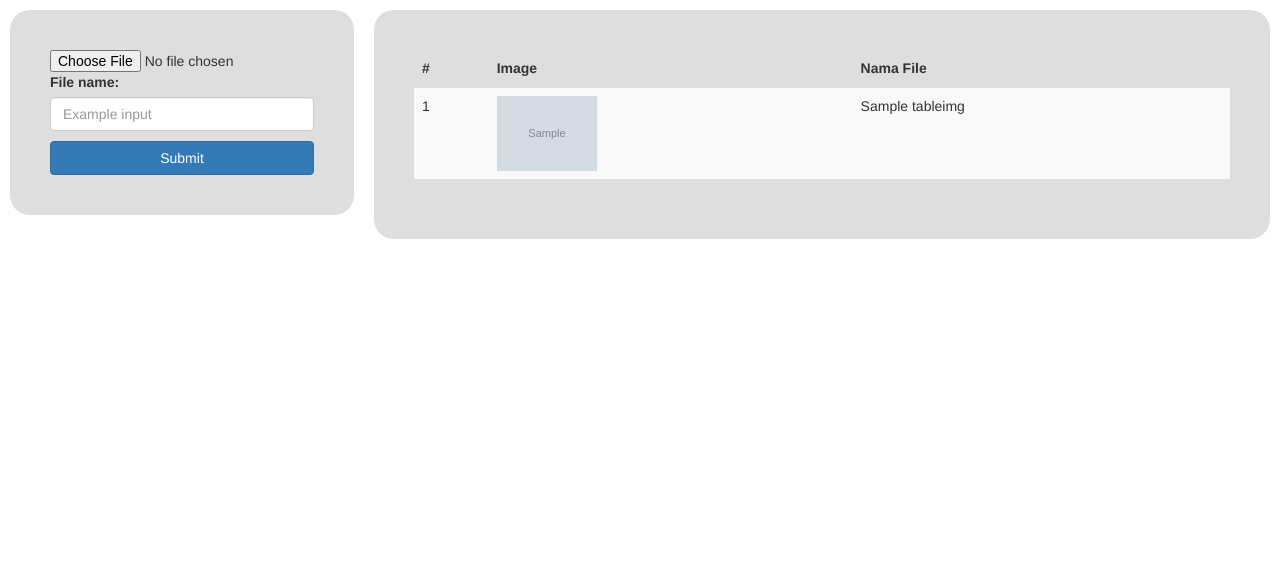
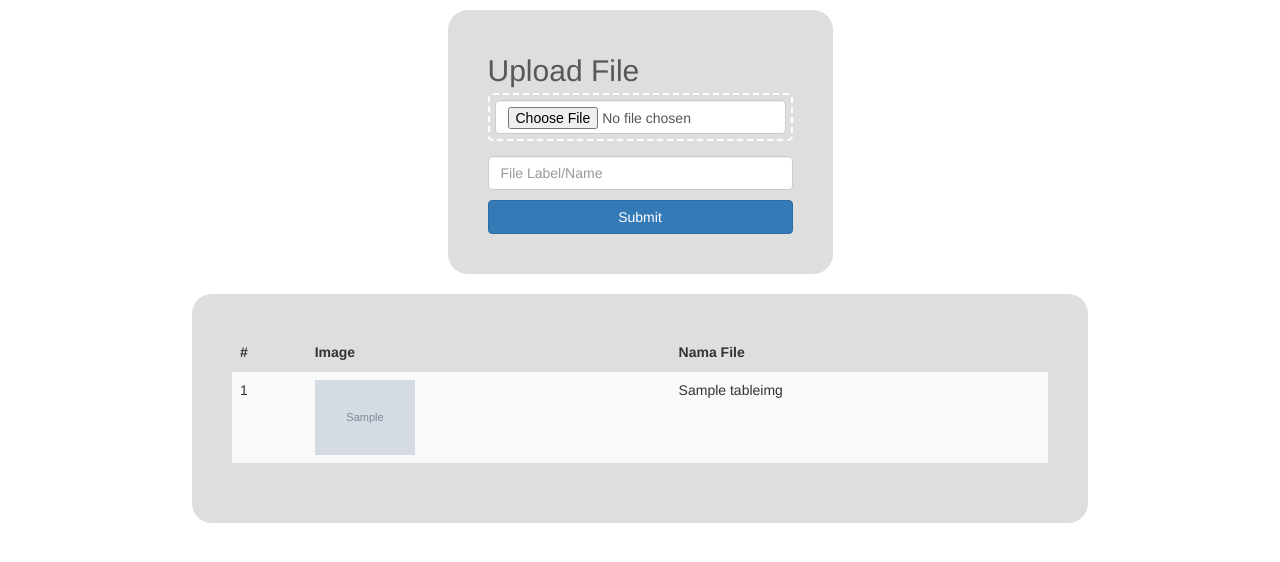
Before and after one commit to Alexanderdivv/WebDocker, a Flask app: page / in a window 1280 px wide. Shown: the top 562 px of the page. Run offline with Flask 3, Linux system fonts and the light colour scheme; tables that the repository leaves empty or names only in its code hold one stand-in row (values such as "Sample post"); grey boxes marked "Sample" are stand-in pictures; some libraries are stand-ins or nearby versions.

Commit message:
upload and show fix in local docker container

```diff
--- a/app.py
+++ b/app.py
@@ -1,4 +1,4 @@
-from flask import Flask, render_template, url_for, request
+from flask import Flask, render_template, url_for, request, send_from_directory
 import os
 import mysql.connector
 from werkzeug.utils import secure_filename
@@ -9,6 +9,9 @@ import base64
 
 
 app = Flask(__name__)
+
+app.config['UPLOAD_FOLDER'] = '/efsdata'
+
 
 # @app.route("/")
 # def index():
@@ -31,16 +34,12 @@ db = mysql.connector.connect(
     database='webimage'
 )
 
-# @app.route("/")
-# def index():
-#     return render_template("index.html")
+# route to serve image
+@app.route('/<path:filename>')
+def serve_image(filename):
+    return send_from_directory("/",filename)
 
-# @app.route('/db')
-# def getDB():
-#     cursor = db.cursor()
-#     cursor.execute('SELECT * FROM webimg')
-#     results = cursor.fetchall()
-#     return str(results)
+# send_from_directory is used to send files from your flask app
 
 # show all data from database in the table form (index.html)
 @app.route('/')
@@ -48,12 +47,13 @@ def getDB():
     cursor = db.cursor()
     cursor.execute('SELECT * FROM tableimg')
     results = cursor.fetchall()
-    # get the image from directory and show it in the table html
-    # for result in results:
-    #     image = result[1]
-    #     with open(image, "rb") as img_file:
-    #         my_string = base64.b64encode(img_file.read())
-    #         result[1] = my_string.decode('utf-8')
+    # show if the image is already in directory or not
+    # for row in results:
+    #     if os.path.exists(row[1]):
+    #         print("Yes there is")
+    #     else:
+    #         print("No there is not")
+
 
     return render_template("index.html", results=results)
 
@@ -68,47 +68,33 @@ def getDB():
 # upload nama ke database
 @app.route('/', methods=['POST', 'GET'])
 def upload():
-    file = request.files['file']
-    name = request.form['name']
-    #save image to local directory (efsdata)
-    file.save(os.path.join("/efsdata", secure_filename(file.filename)))
+    if request.method == 'POST':
+        # get the file from the form and convert it to binary, then save it to the database
+        file = request.files['file']
+        name = request.form['name']
+        #save image to local directory (efsdata)
 
-    # get the path of the image
-    path = os.path.join("/efsdata", secure_filename(file.filename))
+        file.save(os.path.join("/efsdata", secure_filename(file.filename)))
+        # file.save(os.path.join("/efsdata", file.filename))
+        # save image to volume app.config['UPLOAD_FOLDER']
+        # file.save(os.path.join(app.config['UPLOAD_FOLDER'], secure_filename(file.filename)))
 
-    sql = "INSERT INTO tableimg (image, name) VALUES (%s, %s)"
-    val = (name, path)
-    # sql = "INSERT INTO webimg (name) VALUES (%s)"
-    # val = (name,)
-    cursor = db.cursor()
-    cursor.execute(sql, val)
-    db.commit()
+
+        # get the path of the image
+        path = os.path.join("/efsdata", secure_filename(file.filename))
+
+        sql = "INSERT INTO tableimg (image, name) VALUES (%s, %s)"
+        val = (name, path)
+        # sql = "INSERT INTO webimg (name) VALUES (%s)"
+        # val = (name,)
+        cursor = db.cursor()
+        cursor.execute(sql, val)
+        db.commit()
     return render_template("index.html")
 
-    #         # get the file from the form and convert it to binary, then save it to the database
-
-    #     file = request.files['file']
-    #     name = request.form['name']
-    #     #save image to local directory (efsdata)
-    #     file.save(os.path.join("efsdata", secure_filename(file.filename))) not working
-
-    #     # get the path of the image
-    #     path = os.path.join("efsdata", secure_filename(file.filename))
 
 
-    #     # save the directory of the image to the database
-    #     # image = file.save(os.path.join("efsdata", secure_filename(file.filename)))
-    #     sql = "INSERT INTO tableimg (image, name) VALUES (%s, %s)"
-    #     val = (name, path)
-    #     # sql = "INSERT INTO webimg (name) VALUES (%s)"
-    #     # val = (name,)
-    #     cursor = db.cursor()
-    #     cursor.execute(sql, val)
-    #     db.commit()
-    #     # return "Upload Success"
-    #     return render_template("index.html")
 
-    # return "Upload Failed"
 
 if __name__ == "__main__":
     app.run(host="0.0.0.0", port=80)
--- a/templates/index.html
+++ b/templates/index.html
@@ -5,9 +5,12 @@
     <meta name="viewport" content="width=device-width, initial-scale=1.0" />
     <meta http-equiv="X-UA_Compatible" content="ie=edge" />
     <title>RBTeam</title>
-    <link rel="stylesheet" href="style.css" />
-    <link rel="icon" type="image/png" href="https://cdn-icons-png.flaticon.com/512/5602/5602732.png">
-  </head>
+    <link
+      rel="icon"
+      type="image/png"
+      href="https://cdn-icons-png.flaticon.com/512/5602/5602732.png"
+    />
+
     <link
       href="https://maxcdn.bootstrapcdn.com/font-awesome/4.7.0/css/font-awesome.min.css"
       rel="stylesheet"
@@ -34,10 +37,14 @@
     />
 
     <style>
+      body {
+        display: flex;
+        flex-wrap: wrap;
+      }
       .drag-area {
         border: 2px dashed #fff;
-        min-height: 350px;
-        margin-bottom: 10%;
+        padding: 5px;
+        margin-bottom: 5%;
         border-radius: 5px;
         display: flex;
         align-items: center;
@@ -52,10 +59,10 @@
         font-size: 100px;
         color: #fff;
       }
-      .drag-area header {
+      header {
         font-size: 30px;
-        font-weight: 500;
-        color: #fff;
+        font-weight: 200;
+        color: #585858;
       }
       .drag-area span {
         font-size: 25px;
@@ -63,28 +70,20 @@
         color: #fff;
         margin: 10px 0 15px 0;
       }
-      .drag-area button {
-        padding: 10px 25px;
-        font-size: 20px;
-        font-weight: 500;
-        border: none;
-        outline: none;
-        background: #fff;
-        color: #5256ad;
+
+      .drag-area img {
+        height: 30%;
+        /* width: 30%; */
+        /* object-fit: cover; */
         border-radius: 5px;
-        cursor: pointer;
-      }
-      .drag-area img {
-        height: 100%;
-        width: 100%;
-        object-fit: cover;
-        border-radius: 5px;
+        max-width: -webkit-fill-available;
       }
       .column {
         /* width: 50%; */
         padding: 40px;
         height: 100%;
-        min-width: 300px;
+        /* min-width: 300px; */
+        max-width: 40%;
         border-radius: 20px;
         background-color: #dedede;
         margin: 10px;
@@ -106,21 +105,30 @@
         justify-content: space-between;
         height: 100%;
       }
-    button.btn{
-      margin-top: 10px;
-    }
+      button.btn {
+        margin-top: 10px;
+      }
     </style>
   </head>
   <body>
     <div class="column">
       <form action="/" method="POST" enctype="multipart/form-data">
-
-        <input type="file" name="file">
-
-
+        <!-- input file using drag and drop and upload using button -->
+        <header>Upload File</header>
+        <div class="drag-area">
+          <input type="file" id="fileInput" name="file" class="form-control" />
+        </div>
         <!-- input name for the file -->
-        <label for="name">File name:</label>
-        <input type="text" id="name" name="name" class="form-control" id="formGroupExampleInput" placeholder="Example input" required>
+        <!-- <label for="name">File name:</label> -->
+        <input
+          type="text"
+          id="name"
+          name="name"
+          class="form-control"
+          id="formGroupExampleInput"
+          placeholder="File Label/Name"
+          required
+        />
 
         <button type="submit" class="btn btn-primary">Submit</button>
       </form>
@@ -135,54 +143,43 @@
           </tr>
         </thead>
         <tbody>
+          {% for row in results %}
+          <tr>
+            <td>{{ row[0] }}</td>
+            <td>
+              <!-- <img src="{{row[1]}}" alt="Image" width="100px" height="auto" /> -->
+              <img src="..{{row[1]}}" alt="Image" width="100px" height="auto" />
+              <!-- show the image from the volume -->
+            </td>
 
-          {% for row in results %}
-        <tr>
-            <td>{{ row[0] }}</td>
-            <td><img src="{{ row[1] }}" alt="Image" width="100px" height="auto"></td>
             <td>{{ row[2] }}</td>
-
-
-        </tr>
-        {% endfor %}
-
-
-          <!-- <tr>
-            <th scope="row">1</th>
-            <td>Gambar1.jpg</td>
-            <td>image</td>
           </tr>
-          <tr>
-            <th scope="row">2</th>
-            <td>Gambar1.jpg</td>
-            <td>image</td>
-          </tr>
-          <tr>
-            <th scope="row">3</th>
-            <td>Gambar1.jpg</td>
-            <td>image</td>
-          </tr> -->
+          {% endfor %}
         </tbody>
 
         <!-- submit -->
       </table>
     </div>
-
   </body>
   <script>
     //upload file
     //selecting all required elements
-    const dropArea = document.querySelector(".drag-area"),
-      dragText = dropArea.querySelector("header"),
-      button = dropArea.querySelector("button"),
-      input = dropArea.querySelector("input");
+    const dropArea = document.querySelector(".drag-area");
+    const dragText = dropArea.querySelector("header");
+    const button = dropArea.querySelector("button");
+    const input = dropArea.querySelector("input");
+    const inputFile = document.querySelector("#fileInput");
     let file; //this is a global variable and we'll use it inside multiple functions
 
     // button.onclick = () => {
     //   input.click(); //if user click on the button then the input also clicked
     // };
 
-    input.addEventListener("change", function () {
+    selectFile = () => {
+      inputFile.click(); //if user click on the button then the input also clicked
+    };
+
+    inputFile.addEventListener("change", function () {
       //getting user select file and [0] this means if user select multiple files then we'll select only the first one
       console.log("test");
       file = this.files[0];
@@ -223,7 +220,7 @@
           let imgTag = `<img src="${fileURL}" alt="">`; //creating an img tag and passing user selected file source inside src attribute
           dropArea.innerHTML = imgTag; //adding that created img tag inside dropArea container
         };
-        fileReader.readAsDataURL(file);
+        // fileReader.readAsDataURL(file);
       } else {
         alert("This is not an Image File!");
         dropArea.classList.remove("active");
```
Also changed, not shown: dragDrop.html (+84 -10 lines), 1 other file.
